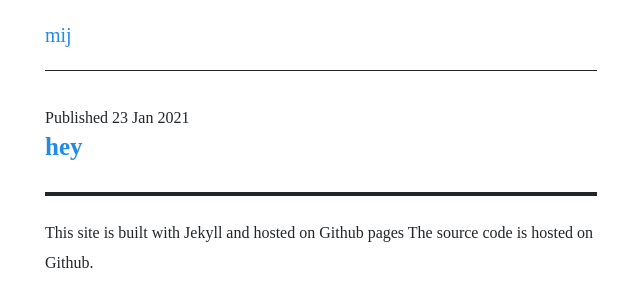
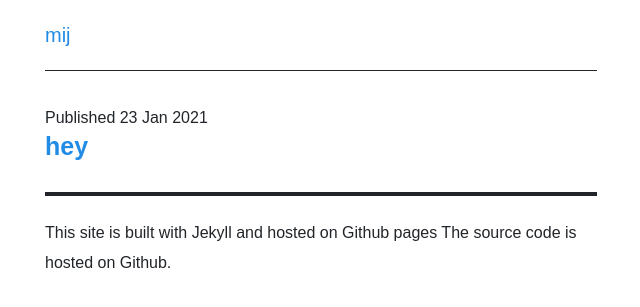
Before and after one commit to muhammadilfaj/mij, a Jekyll site: the page built from index.html, in a window 1280 px wide. Shown: the top 307 px of the page, without its empty margins (319-959 px from the left). Built offline with Jekyll 4.4.1, drawn with Linux system fonts in a browser that asks for light colours; some web fonts are replaced.

Commit message:
Update stylesheet.css

```diff
--- a/assets/stylesheet.css
+++ b/assets/stylesheet.css
@@ -43,7 +43,7 @@
 }
 
 body {
-  font-family: "adobe-garamond-pro", serif;
+  font-family: "ibm-plex-sans", sans-serif;
   font-size: 16px;
   line-height: 1.5;
   color: var(--fg-color);
```
